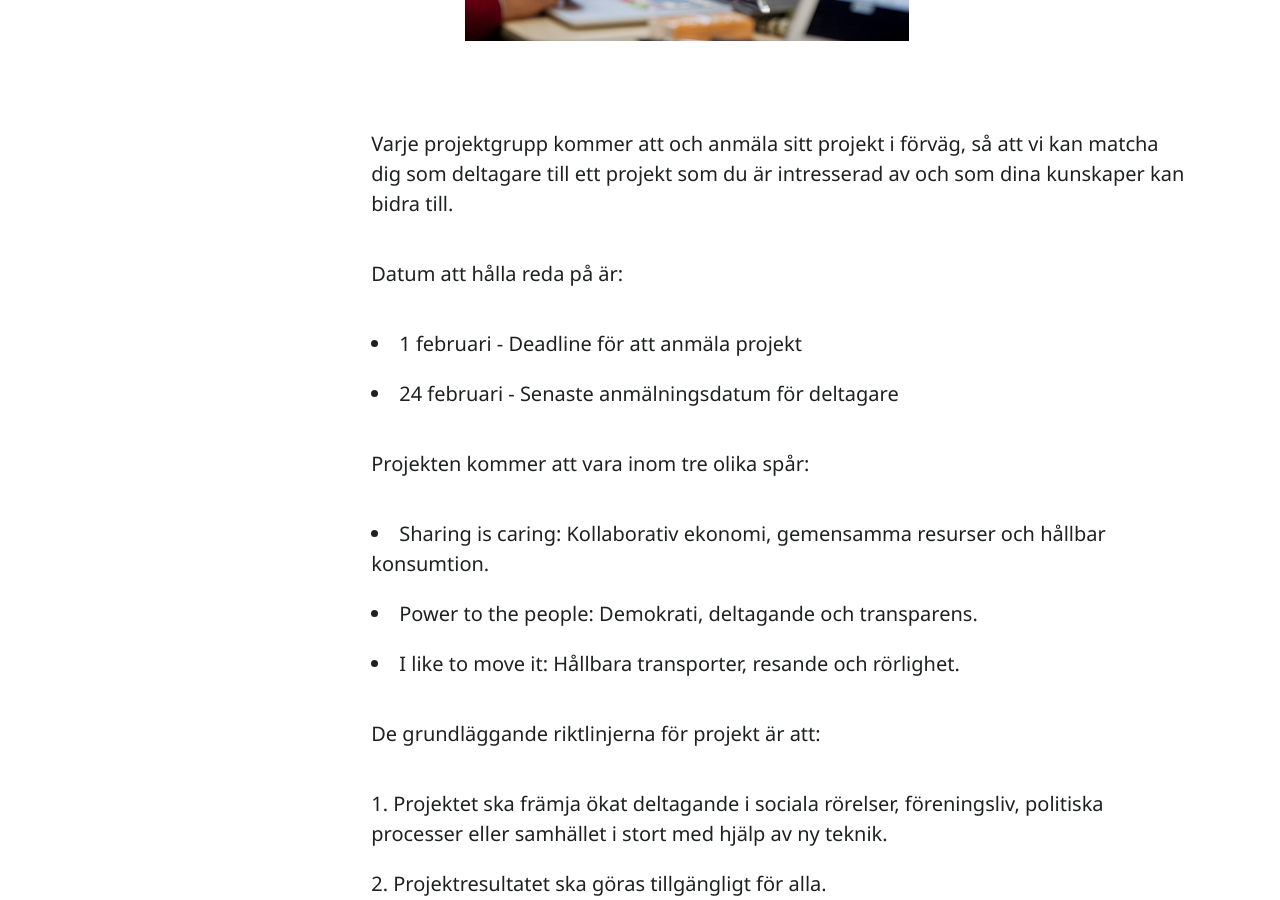
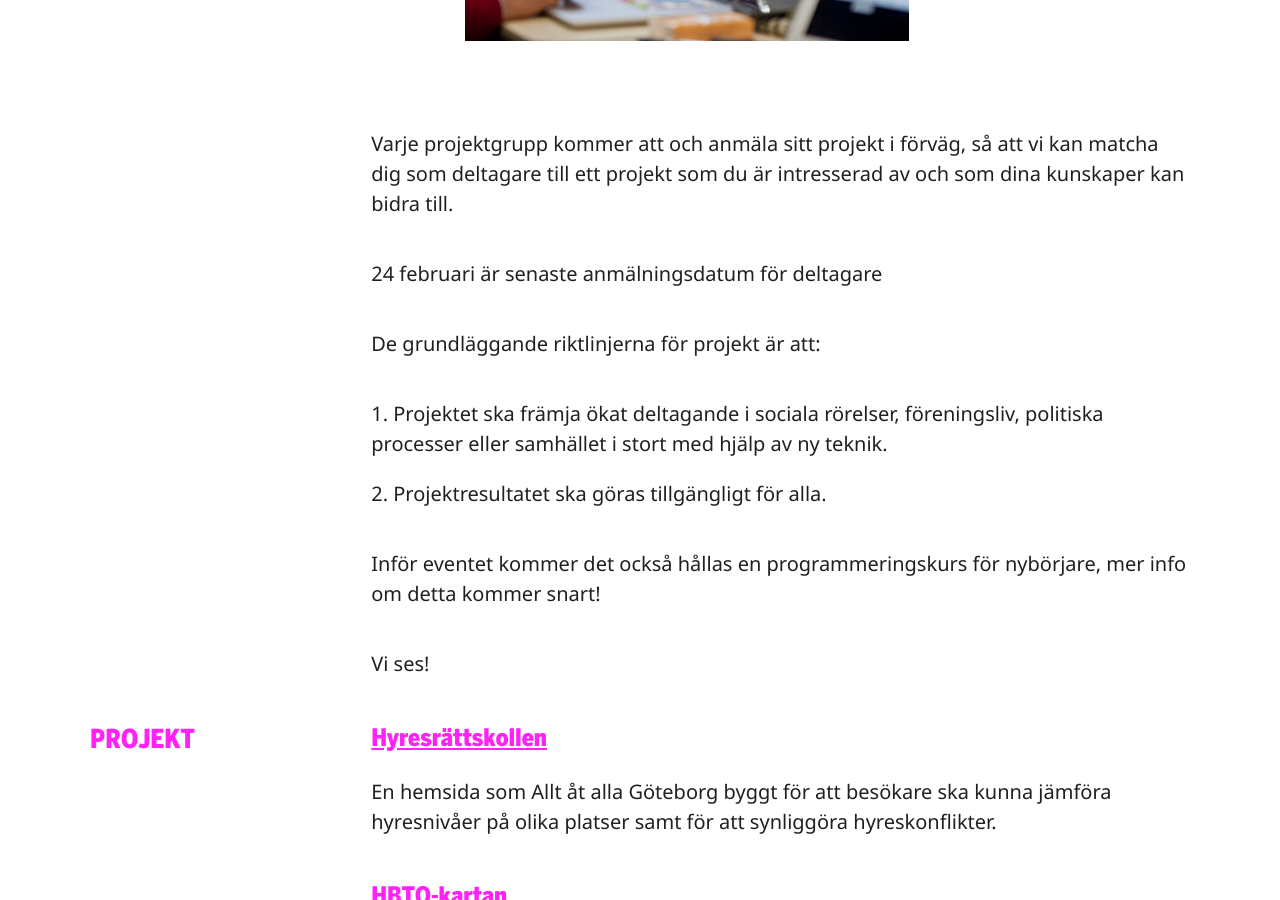
Before and after one commit to civictechsweden/civictech.se, a Jekyll site: the page built from _hackathons/hackathon-1.md, in a window 1280 px wide and 900 px high, scrolled down 977 px. Built offline with Jekyll 4.4.1, drawn with Linux system fonts in a browser that asks for light colours; nearby versions of some CDN libraries.

Commit message:
Updated Hackathon 1

```diff
--- a/_hackathons/hackathon-1.md
+++ b/_hackathons/hackathon-1.md
@@ -1,9 +1,14 @@
 ---
 title: 'Hackathon #1'
+ref: hackathon-1
+image: "/uploads/hackathon-1.jpg"
+excerpt: 'Hackathon #1 för Civic Tech-communitiet i Göteborg'
+ingress-text: Välkommen till Göteborgs nya mötesplats för civic tech-communitiet!
+  Det första hackathonet blir en heldag med spännande projekt, mat, fika och skönt
+  häng.
 event-date: 2018-03-10 00:00:00 +01:00
 event-date-desc: 10 mars 2018, kl 10 - 19
 place: Viktoriahuset, Göteborg
-ref: hackathon-1
 links:
 - title: Anmälan
   url: https://www.eventbrite.com/e/civictechgbg-hackathon-1-tickets-39479679785
@@ -11,23 +16,11 @@ links:
 - title: Ladda ner flyer
   url: "/uploads/civictechgbg%20flyer%20hackathon%201.pdf"
   style:
-excerpt: 'Hackathon #1 för Civic Tech-communitiet i Göteborg'
-ingress-text: Välkommen till Göteborgs nya mötesplats för civic tech-communitiet!
-  Det första hackathonet blir en heldag med spännande projekt, mat, fika och skönt
-  häng.
-image: "/uploads/hackathon-1.jpg"
 ---
 
 Varje projektgrupp kommer att och anmäla sitt projekt i förväg, så att vi kan matcha dig som deltagare till ett projekt som du är intresserad av och som dina kunskaper kan bidra till.
 
-Datum att hålla reda på är:
-* 1 februari - Deadline för att anmäla projekt
-* 24 februari - Senaste anmälningsdatum för deltagare
-
-Projekten kommer att vara inom tre olika spår:
-* Sharing is caring: Kollaborativ ekonomi, gemensamma resurser och hållbar konsumtion.
-* Power to the people: Demokrati, deltagande och transparens.
-* I like to move it: Hållbara transporter, resande och rörlighet.
+24 februari är senaste anmälningsdatum för deltagare
 
 De grundläggande riktlinjerna för projekt är att:
 1. Projektet ska främja ökat deltagande i sociala rörelser, föreningsliv, politiska processer eller samhället i stort med hjälp av ny teknik.
```
